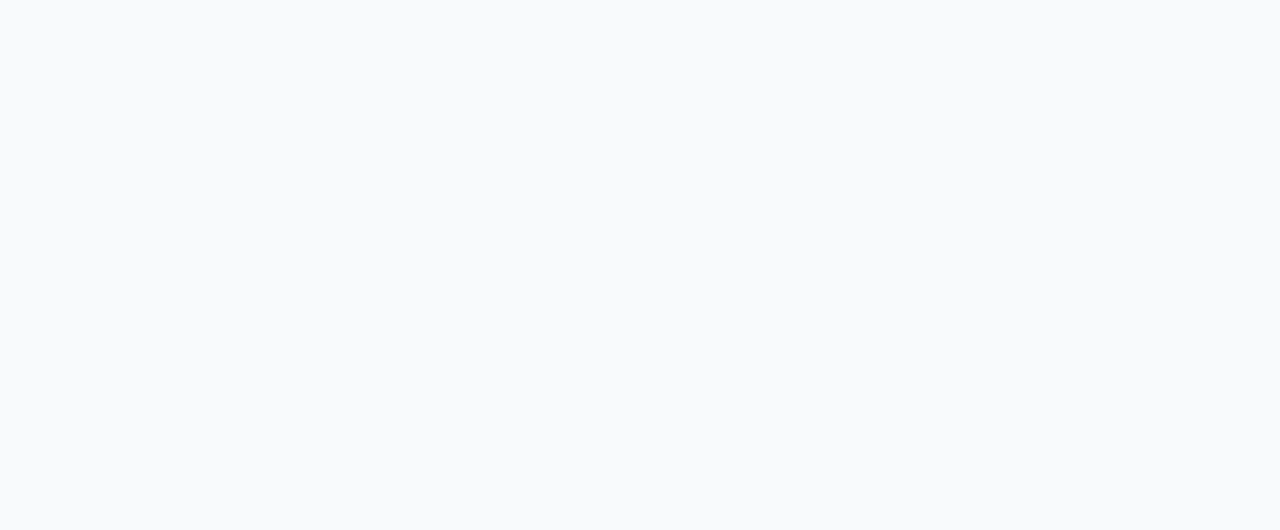
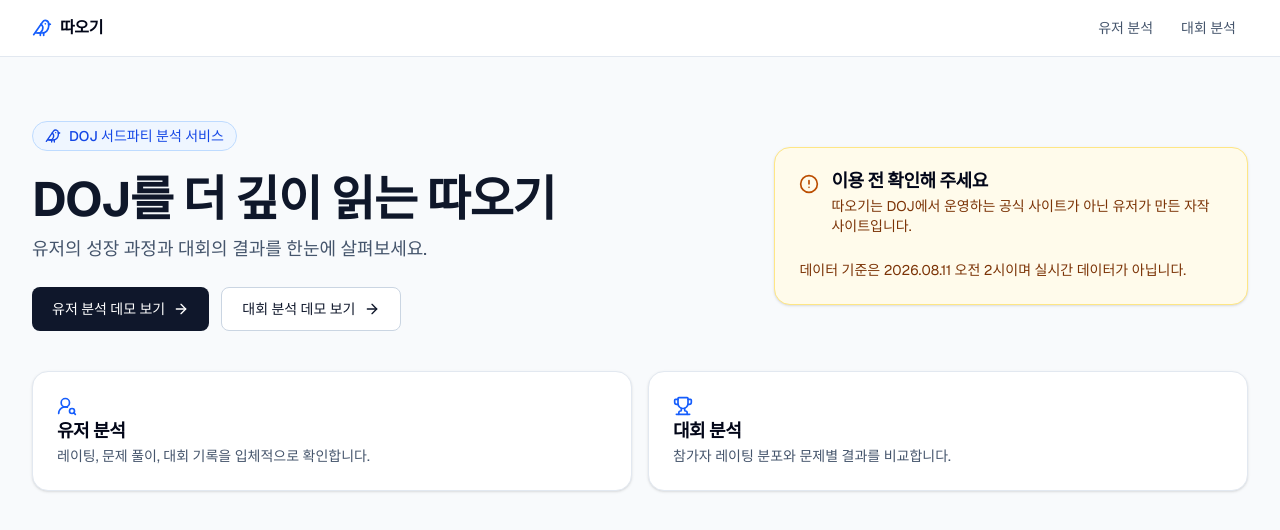
Before and after one commit to hafskjfha/ddaogi, a Next.js app: page / in a window 1280 px wide. Before the commit this address had no page. Shown: the top 530 px of the page. Built offline with nearby package versions, Linux system fonts and the light colour scheme.

Commit message:
feat: add analytics landing page

```diff
--- a/src/app/page.tsx
+++ b/src/app/page.tsx
@@ -1,6 +1,72 @@
-import { redirect } from "next/navigation";
+import { ArrowRight, Bird, CircleAlert, Trophy, UserRoundSearch } from "lucide-react";
+import Link from "next/link";
+import { Card, CardContent, CardDescription, CardHeader, CardTitle } from "@/components/ui/Card";
 
-/** Redirects the application root to the supported user dashboard. */
+const USER_DEMO_HREF = "/users/jtw7913";
+const CONTEST_DEMO_HREF = "/contests/doj-beginner-contest-4";
+
+/** Introduces Ddaogi and routes visitors to the available analytics demos. */
 export default function Home() {
-  redirect("/users/jtw7913");
+  return (
+    <div className="mx-auto flex w-full max-w-7xl flex-col gap-10 px-4 py-10 sm:px-6 sm:py-16 lg:px-8">
+      <section className="grid gap-8 lg:grid-cols-[1.2fr_0.8fr] lg:items-center">
+        <div className="space-y-6">
+          <div className="inline-flex items-center gap-2 rounded-full border border-blue-200 bg-blue-50 px-3 py-1 text-sm font-medium text-blue-700 dark:border-blue-900 dark:bg-blue-950 dark:text-blue-300">
+            <Bird aria-hidden="true" className="size-4" />
+            DOJ 서드파티 분석 서비스
+          </div>
+          <div className="space-y-3">
+            <h1 className="text-4xl font-bold tracking-tight sm:text-5xl">DOJ를 더 깊이 읽는 따오기</h1>
+            <p className="max-w-2xl text-lg text-slate-600 dark:text-slate-400">
+              유저의 성장 과정과 대회의 결과를 한눈에 살펴보세요.
+            </p>
+          </div>
+          <div className="flex flex-col gap-3 sm:flex-row">
+            <Link
+              href={USER_DEMO_HREF}
+              className="inline-flex h-11 items-center justify-center gap-2 rounded-lg bg-slate-900 px-5 text-sm font-medium text-white hover:bg-slate-700 focus-visible:outline-none focus-visible:ring-2 focus-visible:ring-slate-950 dark:bg-slate-50 dark:text-slate-900 dark:hover:bg-slate-200"
+            >
+              유저 분석 데모 보기 <ArrowRight aria-hidden="true" className="size-4" />
+            </Link>
+            <Link
+              href={CONTEST_DEMO_HREF}
+              className="inline-flex h-11 items-center justify-center gap-2 rounded-lg border border-slate-300 bg-white px-5 text-sm font-medium text-slate-900 hover:bg-slate-100 focus-visible:outline-none focus-visible:ring-2 focus-visible:ring-slate-950 dark:border-slate-700 dark:bg-slate-950 dark:text-slate-50 dark:hover:bg-slate-900"
+            >
+              대회 분석 데모 보기 <ArrowRight aria-hidden="true" className="size-4" />
+            </Link>
+          </div>
+        </div>
+        <Card className="border-amber-200 bg-amber-50 dark:border-amber-900 dark:bg-amber-950/40">
+          <CardHeader className="flex-row items-start gap-3">
+            <CircleAlert aria-hidden="true" className="mt-0.5 size-5 shrink-0 text-amber-700 dark:text-amber-300" />
+            <div className="space-y-1.5">
+              <CardTitle>이용 전 확인해 주세요</CardTitle>
+              <CardDescription className="text-amber-900 dark:text-amber-200">
+                따오기는 DOJ에서 운영하는 공식 사이트가 아닌 유저가 만든 자작 사이트입니다.
+              </CardDescription>
+            </div>
+          </CardHeader>
+          <CardContent className="text-sm text-amber-900 dark:text-amber-200">
+            데이터 기준은 2026.08.11 오전 2시이며 실시간 데이터가 아닙니다.
+          </CardContent>
+        </Card>
+      </section>
+      <section className="grid gap-4 md:grid-cols-2" aria-label="분석 기능">
+        <Card>
+          <CardHeader>
+            <UserRoundSearch aria-hidden="true" className="size-5 text-blue-600" />
+            <CardTitle>유저 분석</CardTitle>
+            <CardDescription>레이팅, 문제 풀이, 대회 기록을 입체적으로 확인합니다.</CardDescription>
+          </CardHeader>
+        </Card>
+        <Card>
+          <CardHeader>
+            <Trophy aria-hidden="true" className="size-5 text-blue-600" />
+            <CardTitle>대회 분석</CardTitle>
+            <CardDescription>참가자 레이팅 분포와 문제별 결과를 비교합니다.</CardDescription>
+          </CardHeader>
+        </Card>
+      </section>
+    </div>
+  );
 }
--- a/src/components/AppHeader.tsx
+++ b/src/components/AppHeader.tsx
@@ -6,17 +6,17 @@ export function AppHeader() {
   return (
     <header className="border-b border-slate-200 bg-white/90 text-slate-950 backdrop-blur dark:border-slate-800 dark:bg-slate-950/90 dark:text-slate-50">
       <div className="mx-auto flex h-14 max-w-7xl items-center justify-between px-4 sm:px-6 lg:px-8">
-        <Link href="/users/jtw7913" className="flex items-center gap-2 font-semibold tracking-tight">
+        <Link href="/" className="flex items-center gap-2 font-semibold tracking-tight">
           <Bird aria-hidden="true" className="size-5 text-blue-600 dark:text-blue-400" />
           <span>따오기</span>
         </Link>
         <nav aria-label="주요 메뉴" className="flex items-center gap-1">
-          <Link href="/users/jtw7913" aria-label="유저 분석" className="rounded-md px-3 py-2 text-sm font-medium text-slate-600 transition-colors hover:bg-slate-100 hover:text-slate-950 focus-visible:outline-none focus-visible:ring-2 focus-visible:ring-slate-950 dark:text-slate-400 dark:hover:bg-slate-800 dark:hover:text-slate-50 dark:focus-visible:ring-slate-300">
+          <Link href="/users" aria-label="유저 분석" className="rounded-md px-3 py-2 text-sm font-medium text-slate-600 transition-colors hover:bg-slate-100 hover:text-slate-950 focus-visible:outline-none focus-visible:ring-2 focus-visible:ring-slate-950 dark:text-slate-400 dark:hover:bg-slate-800 dark:hover:text-slate-50 dark:focus-visible:ring-slate-300">
             <span className="hidden sm:inline">유저 분석</span>
             <span className="sm:hidden">유저</span>
           </Link>
           <Link
-            href="/contests/doj-beginner-contest-4"
+            href="/contests"
             aria-label="대회 분석"
             className="rounded-md px-3 py-2 text-sm font-medium text-slate-600 transition-colors hover:bg-slate-100 hover:text-slate-950 focus-visible:outline-none focus-visible:ring-2 focus-visible:ring-slate-950 dark:text-slate-400 dark:hover:bg-slate-800 dark:hover:text-slate-50 dark:focus-visible:ring-slate-300"
           >
```
Also changed, not shown: 2 other files (tests, documents, lock files or other folders).
